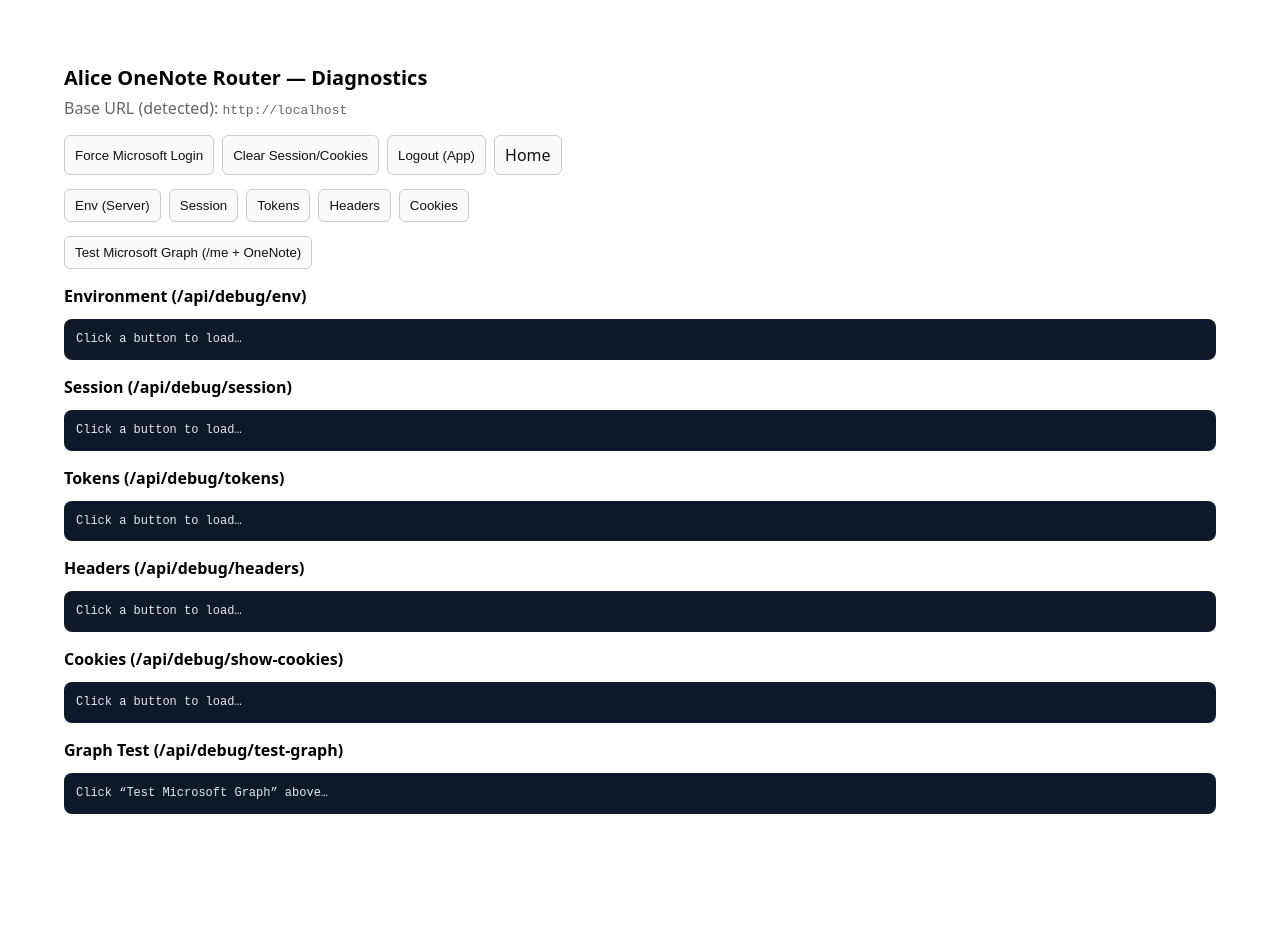
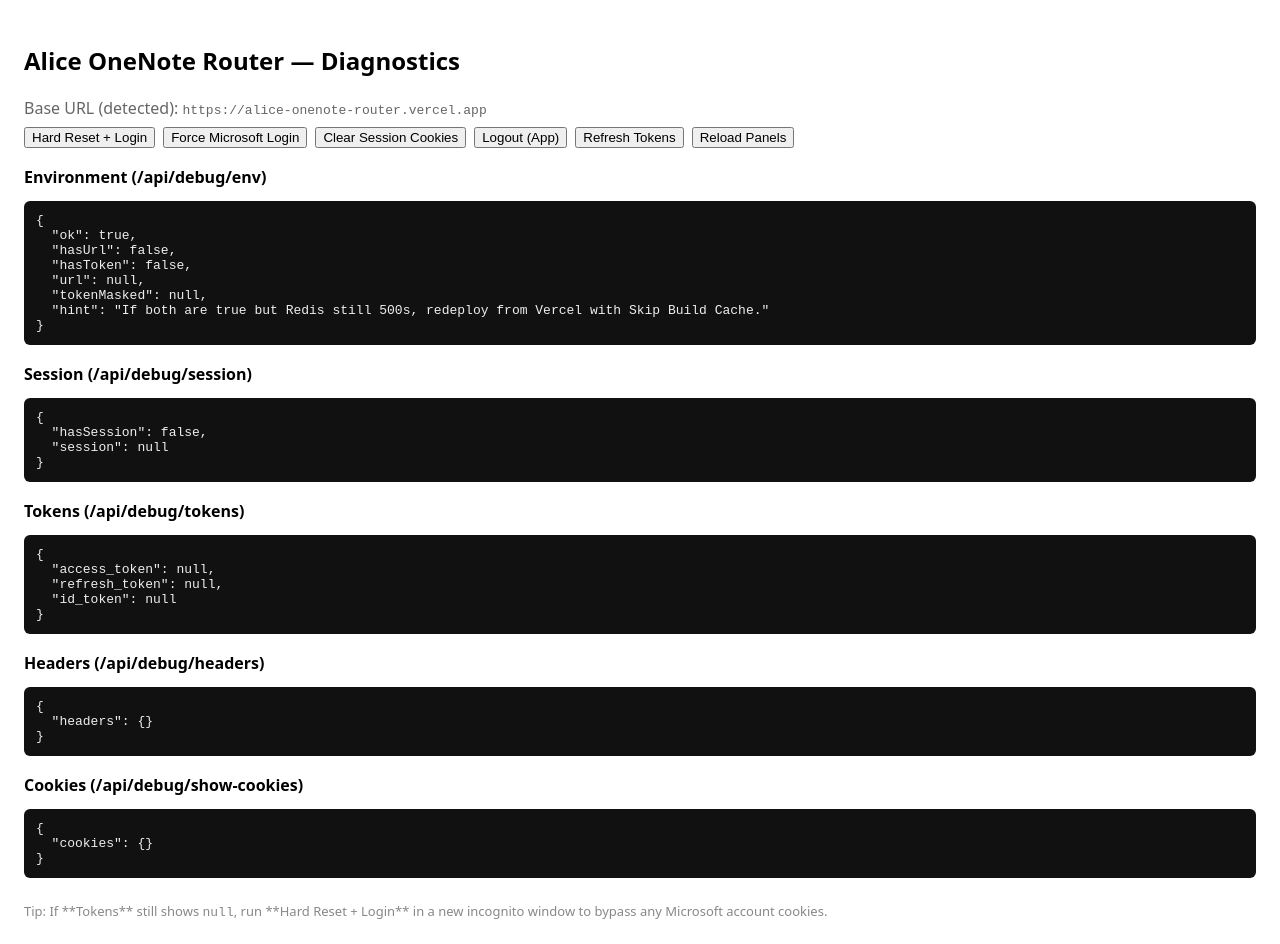
Before and after one commit to tchaudhry907/alice-onenote-router, a Next.js app: page /debug/diagnostics in a window 1280 px wide. Before the commit the page ends 894 px from the top, so only its background shows below. Built offline with nearby package versions, Linux system fonts and the light colour scheme.

Commit message:
Enhance diagnostics page with new features
Refactor diagnostics page to improve functionality and structure.

```diff
--- a/pages/debug/diagnostics.js
+++ b/pages/debug/diagnostics.js
@@ -1,119 +1,134 @@
 // pages/debug/diagnostics.js
-// Simple, dependency-free diagnostics page with buttons and live results.
+// A single-page diagnostic panel with "hard reset + login".
+// Buttons call existing API routes and show results inline.
+
+import { useEffect, useState } from "react";
+
+const APP_BASE = "https://alice-onenote-router.vercel.app";
+
+// Helper fetcher
+async function jget(path) {
+  const res = await fetch(path, { credentials: "include" });
+  let text = await res.text();
+  try {
+    return JSON.parse(text);
+  } catch {
+    return { _raw: text };
+  }
+}
 
 export default function Diagnostics() {
-  const run = async (id, url) => {
-    const el = document.getElementById(id);
-    el.textContent = "…running…";
+  const [env, setEnv] = useState(null);
+  const [session, setSession] = useState(null);
+  const [tokens, setTokens] = useState(null);
+  const [headers, setHeaders] = useState(null);
+  const [cookies, setCookies] = useState(null);
+  const [base, setBase] = useState(APP_BASE);
+
+  async function reloadAll() {
+    setBase(APP_BASE);
+    const [e, s, t, h, c] = await Promise.all([
+      jget("/api/debug/env"),
+      jget("/api/debug/session"),
+      jget("/api/debug/tokens"),
+      jget("/api/debug/headers"),
+      jget("/api/debug/show-cookies"),
+    ]);
+    setEnv(e);
+    setSession(s);
+    setTokens(t);
+    setHeaders(h);
+    setCookies(c);
+  }
+
+  useEffect(() => {
+    reloadAll();
+  }, []);
+
+  function open(url) {
+    window.location.href = url;
+  }
+
+  async function clearSessionCookies() {
+    await jget("/api/debug/clear-cookies"); // returns {cleared:true,...}
+    await reloadAll();
+    alert("Cleared app session cookies.");
+  }
+
+  // This is the one-click "make MS prompt me and return tokens" path:
+  // 1) Clear app cookies
+  // 2) Hit MS logout so MS won’t silently reuse login
+  // 3) Redirect back to our /api/auth/login (which sends us to authorize)
+  async function hardResetAndLogin() {
     try {
-      const r = await fetch(url, { credentials: "include" });
-      const text = await r.text();
-      // Try to pretty print JSON if possible
-      try {
-        const j = JSON.parse(text);
-        el.textContent = JSON.stringify(j, null, 2);
-      } catch {
-        el.textContent = text;
-      }
-    } catch (e) {
-      el.textContent = String(e);
-    }
-  };
+      await jget("/api/debug/clear-cookies");
+    } catch {}
+    const msLogout =
+      "https://login.microsoftonline.com/common/oauth2/v2.0/logout" +
+      `?post_logout_redirect_uri=${encodeURIComponent(
+        `${APP_BASE}/api/auth/login`
+      )}`;
+    open(msLogout);
+  }
 
-  const openAndReturn = (href) => {
-    // Navigate but keep a return path back to diagnostics
-    const u = new URL(href, location.origin);
-    u.searchParams.set("return", "/debug/diagnostics");
-    location.href = u.toString();
-  };
+  // Just send user to our normal login handler
+  function forceMicrosoftLogin() {
+    open("/api/auth/login");
+  }
+
+  function logoutApp() {
+    open("/api/auth/logout");
+  }
+
+  function refreshTokens() {
+    open("/api/auth/refresh");
+  }
+
+  function box(title, obj) {
+    return (
+      <div style={{ margin: "18px 0" }}>
+        <div style={{ fontWeight: 700 }}>{title}</div>
+        <pre
+          style={{
+            background: "#111",
+            color: "#eee",
+            padding: 12,
+            whiteSpace: "pre-wrap",
+            borderRadius: 6,
+          }}
+        >
+{JSON.stringify(obj ?? {}, null, 2)}
+        </pre>
+      </div>
+    );
+  }
 
   return (
-    <html>
-      <head>
-        <title>Alice OneNote Router — Diagnostics</title>
-        <meta charSet="utf-8" />
-        <style>{`
-          body { font-family: ui-sans-serif, system-ui, -apple-system, Segoe UI, Roboto, Arial, sans-serif; padding: 24px; }
-          h1 { margin: 0 0 6px; font-size: 20px; }
-          .sub { color:#666; margin-bottom: 16px; }
-          .row { display:flex; flex-wrap: wrap; gap:8px; margin-bottom: 14px; }
-          button, a.btn {
-            padding:8px 10px; border:1px solid #ccc; background:#fafafa; cursor:pointer; border-radius:6px;
-            text-decoration:none; color:#111; display:inline-block;
-          }
-          button:hover, a.btn:hover { background:#f0f0f0; }
-          pre {
-            background:#0f172a; color:#e2e8f0; padding:12px; border-radius:8px; overflow:auto;
-            font-size: 12px; line-height: 1.4; max-height: 360px;
-          }
-          .block { margin:16px 0; }
-          .label { font-weight:600; margin:8px 0; }
-        `}</style>
-      </head>
-      <body>
-        <h1>Alice OneNote Router — Diagnostics</h1>
-        <div className="sub">
-          Base URL (detected): <code>{typeof window !== "undefined" ? window.location.origin : ""}</code>
-        </div>
+    <div style={{ fontFamily: "system-ui, -apple-system, Segoe UI, Roboto", padding: 16 }}>
+      <h2>Alice OneNote Router — Diagnostics</h2>
+      <div style={{ marginBottom: 8, color: "#666" }}>
+        Base URL (detected): <code>{base}</code>
+      </div>
 
-        <div className="row">
-          <button onClick={() => openAndReturn("/api/auth/login?force=1")}>
-            Force Microsoft Login
-          </button>
-          <button onClick={() => (location.href = "/api/debug/clear-cookies?return=/debug/diagnostics")}>
-            Clear Session/Cookies
-          </button>
-          <button onClick={() => (location.href = "/api/auth/logout?return=/debug/diagnostics")}>
-            Logout (App)
-          </button>
-          <a className="btn" href="/">Home</a>
-        </div>
+      <div style={{ display: "flex", gap: 8, flexWrap: "wrap", marginBottom: 10 }}>
+        <button onClick={hardResetAndLogin}>Hard Reset + Login</button>
+        <button onClick={forceMicrosoftLogin}>Force Microsoft Login</button>
+        <button onClick={clearSessionCookies}>Clear Session Cookies</button>
+        <button onClick={logoutApp}>Logout (App)</button>
+        <button onClick={refreshTokens}>Refresh Tokens</button>
+        <button onClick={reloadAll}>Reload Panels</button>
+      </div>
 
-        <div className="row">
-          <button onClick={() => run("env", "/api/debug/env")}>Env (Server)</button>
-          <button onClick={() => run("session", "/api/debug/session")}>Session</button>
-          <button onClick={() => run("tokens", "/api/debug/tokens")}>Tokens</button>
-          <button onClick={() => run("headers", "/api/debug/headers")}>Headers</button>
-          <button onClick={() => run("cookies", "/api/debug/show-cookies")}>Cookies</button>
-        </div>
+      {box("Environment (/api/debug/env)", env)}
+      {box("Session (/api/debug/session)", session)}
+      {box("Tokens (/api/debug/tokens)", tokens)}
+      {box("Headers (/api/debug/headers)", headers)}
+      {box("Cookies (/api/debug/show-cookies)", cookies)}
 
-        <div className="row">
-          {/* NEW: deep functional checks */}
-          <button onClick={() => run("graph", "/api/debug/test-graph")}>
-            Test Microsoft Graph (/me + OneNote)
-          </button>
-        </div>
-
-        <div className="block">
-          <div className="label">Environment (/api/debug/env)</div>
-          <pre id="env">Click a button to load…</pre>
-        </div>
-
-        <div className="block">
-          <div className="label">Session (/api/debug/session)</div>
-          <pre id="session">Click a button to load…</pre>
-        </div>
-
-        <div className="block">
-          <div className="label">Tokens (/api/debug/tokens)</div>
-          <pre id="tokens">Click a button to load…</pre>
-        </div>
-
-        <div className="block">
-          <div className="label">Headers (/api/debug/headers)</div>
-          <pre id="headers">Click a button to load…</pre>
-        </div>
-
-        <div className="block">
-          <div className="label">Cookies (/api/debug/show-cookies)</div>
-          <pre id="cookies">Click a button to load…</pre>
-        </div>
-
-        <div className="block">
-          <div className="label">Graph Test (/api/debug/test-graph)</div>
-          <pre id="graph">Click “Test Microsoft Graph” above…</pre>
-        </div>
-      </body>
-    </html>
+      <div style={{ marginTop: 24, fontSize: 13, color: "#888" }}>
+        Tip: If **Tokens** still shows <code>null</code>, run **Hard Reset + Login** in a new
+        incognito window to bypass any Microsoft account cookies.
+      </div>
+    </div>
   );
 }
```
